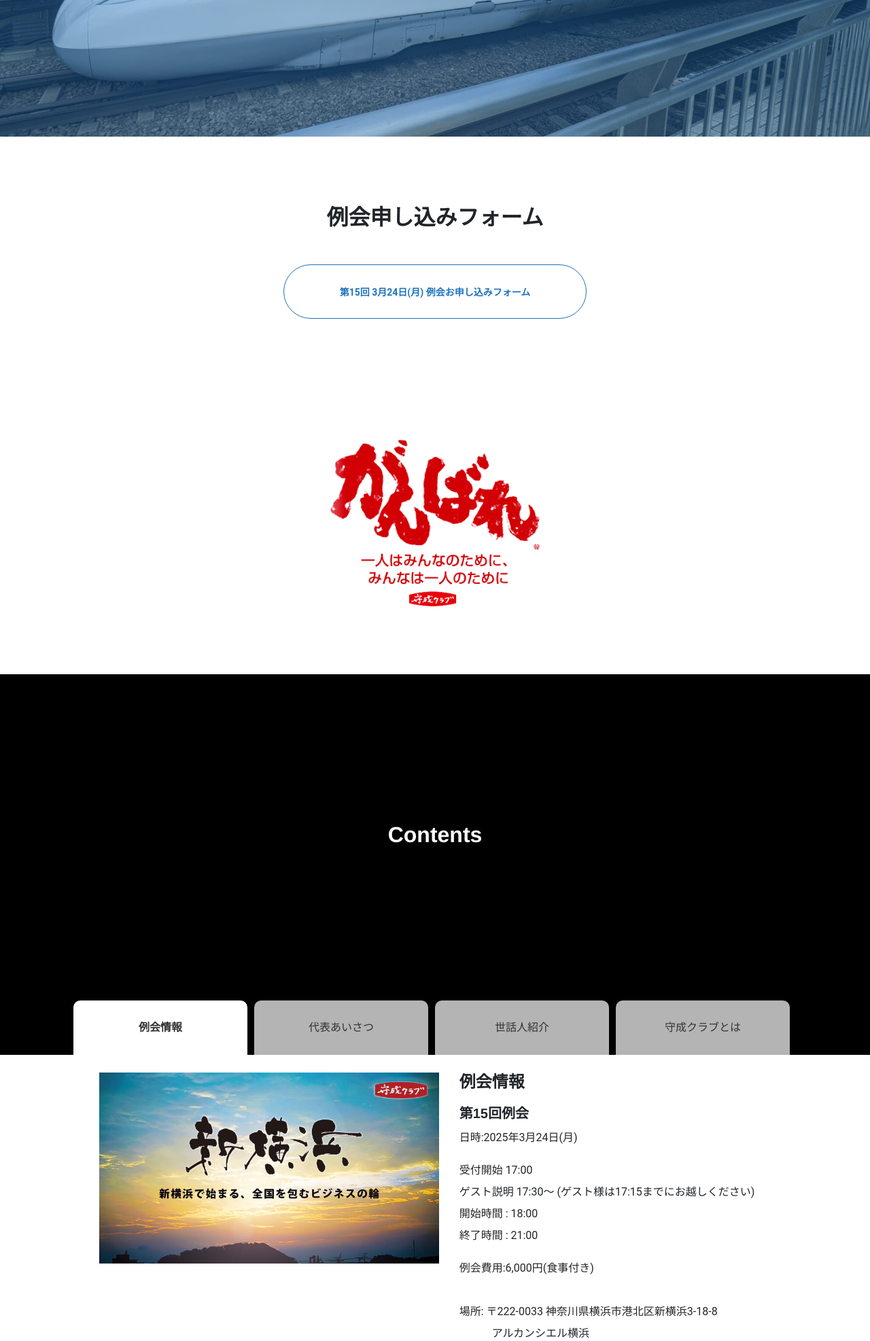
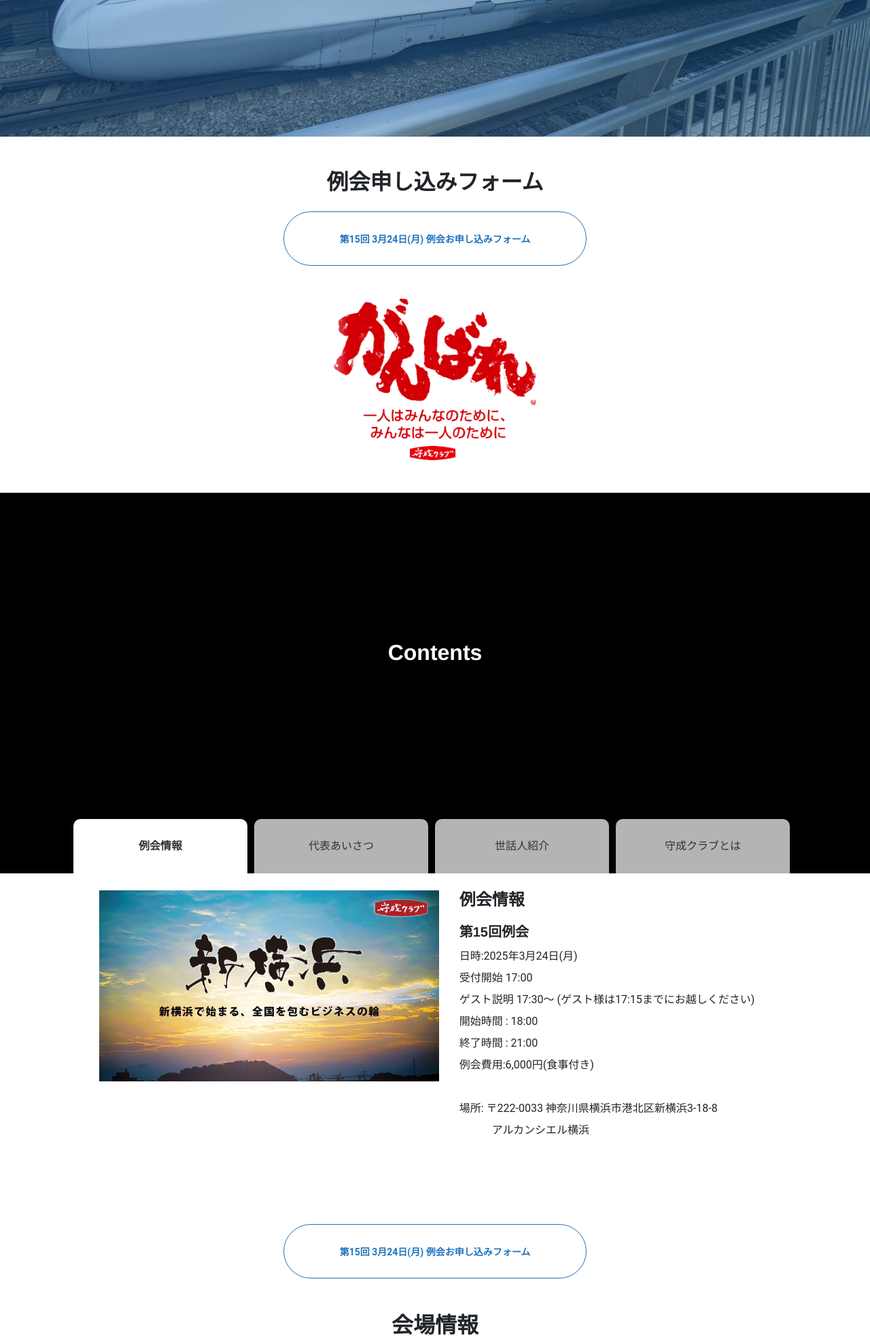
Before and after one commit to linepark-webteam/shinyoko-renew, a PHP site: page / in a window 1280 px wide. Shown: the part 439-2412 px from the top of the page at 68% size. Run offline with PHP 8.4, Linux system fonts and the light colour scheme; some libraries are stand-ins or nearby versions.

Commit message:
TOPページ修正着手

```diff
--- a/css/main.css
+++ b/css/main.css
@@ -119,30 +79,6 @@ body {
   justify-content: center;
   text-align: center;
   flex-direction: column;
-  margin-bottom: 0;
-}
-@media screen and (min-width: 960px) {
-  .application {
-    margin-bottom: 100px;
-  }
-}
-
-.application h2 {
-  margin-bottom: 10vw;
-}
-@media screen and (min-width: 960px) {
-  .application h2 {
-    margin-bottom: 50px;
-  }
-}
-
-.application-btn {
-  margin-bottom: 10vw;
-}
-@media screen and (min-width: 960px) {
-  .application-btn {
-    margin-bottom: 50px;
-  }
 }
 
 .application-btn a {
@@ -188,59 +123,18 @@ body {
 }
 
 /* 守成ロゴ */
-.shusei-logo {
+.shusei-logo-wrap {
   display: flex;
   justify-content: center;
-  text-align: center;
-  flex-direction: column;
-  margin: 10vw;
-}
-@media screen and (min-width: 960px) {
-  .shusei-logo {
-    margin-bottom: 100px;
-  }
-}
-.shusei-logo h2 {
-  margin-bottom: 5vw;
-}
-@media screen and (min-width: 960px) {
-  .shusei-logo h2 {
-    margin-bottom: 50px;
-  }
 }
 
-.shusei-logo-wrap {
-  display: flex;
-  align-items: flex-start;
-  flex-direction: column;
-  margin: 0 auto;
-  line-height: 20vw;
+.shusei-logo-img {
+  width: 100%;
+  max-width: 300px;
 }
-@media screen and (min-width: 960px) {
-  .shusei-logo-wrap {
-    flex-direction: row;
-    width: 100%;
-    justify-content: center;
-    align-items: top;
-  }
-}
-
-@media screen and (min-width: 960px) {
-  .shusei-logo-description {
-    display: flex;
-    align-items: center;
-  }
-}
-.shusei-logo-description a {
-  text-decoration: none;
-  color: red;
-}
-.shusei-logo-img img {
-  width: 50vw;
-}
-@media screen and (min-width: 960px) {
-  .shusei-logo-img img {
-    width: 100%;
+@media screen and (max-width: 960px) {
+  .shusei-logo-img {
+      width: 50vw;
   }
 }
 
--- a/css/my-bootstrap.css
+++ b/css/my-bootstrap.css
@@ -1,3 +1,7 @@
+p {
+  margin: 0;
+}
+
 /* ボタンのスタイル */
 .btn {
   border-radius: 40px;
--- a/index.html
+++ b/index.html
@@ -30,9 +30,7 @@
   <link rel="stylesheet" href="./css/main.css" />
   <link rel="stylesheet" href="./css/toPagetop.css" />
   <script src="https://ajax.googleapis.com/ajax/libs/jquery/3.5.1/jquery.min.js"></script>
-</head>
-
-<!-- Google tag (gtag.js) new -->
+  <!-- Google tag (gtag.js) new -->
 <script async src="https://www.googletagmanager.com/gtag/js?id=G-Z3TMZ3DZJQ"></script>
 <script>
   window.dataLayer = window.dataLayer || [];
@@ -41,6 +39,7 @@
 
   gtag('config', 'G-Z3TMZ3DZJQ');
 </script>
+</head>
 
 <body>
 
@@ -57,17 +56,16 @@
   <!-- FV -->
   <section class="fv js-mv slider">
     <div class="container-fruid">
-      <div class="col-12 img-wrap">
-        <p class="fv-headline col-12">新横浜の例会が始まる！</p>
-        <!-- <p class="fv-text">横浜では11会場目、関東では守成クラブ初となる「あさ」の会場です。</p> -->
+      <div class="fv-wrap">
+        <p class="fv-headline">新横浜の例会が始まる！</p>
       </div>
     </div>
   </section>
 
-  <section class="application container">
+  <section class="application container mt-5">
     <h2>例会申し込みフォーム</h2>
 
-    <div class="schedule-group">
+    <div class="schedule-group mt-3">
 
       <div class="application-btn schedule" data-start-date="2025-01-27T00:00:00" data-end-date="2025-03-24T23:59:59">
         <a href="https://www.shuseiclub.jp/shinyokohama/entry_form/index.php?e=8586">
@@ -84,14 +82,9 @@
   </section>
 
   <!-- 守成ロゴ -->
-  <section class="shusei-logo">
-    <div class="shusei-logo-wrap container row d-flex justify-content-center">
-      <div class="shusei-logo-img d-flex justify-content-center col-lg-4">
-        <img src="./img/slider_logo.png" alt="守成クラブ">
-      </div>
+    <div class="shusei-logo-wrap container my-5">
+        <img class="shusei-logo-img" src="./img/slider-logo.png" alt="守成クラブ">
     </div>
-
-  </section>
 
   <!-- CONTENTS -->
   <section class="about">
```
Also changed, not shown: other parts of css/main.css (+7 -48 lines), img/slider-logo.png (renamed from img/slider_logo.png).
